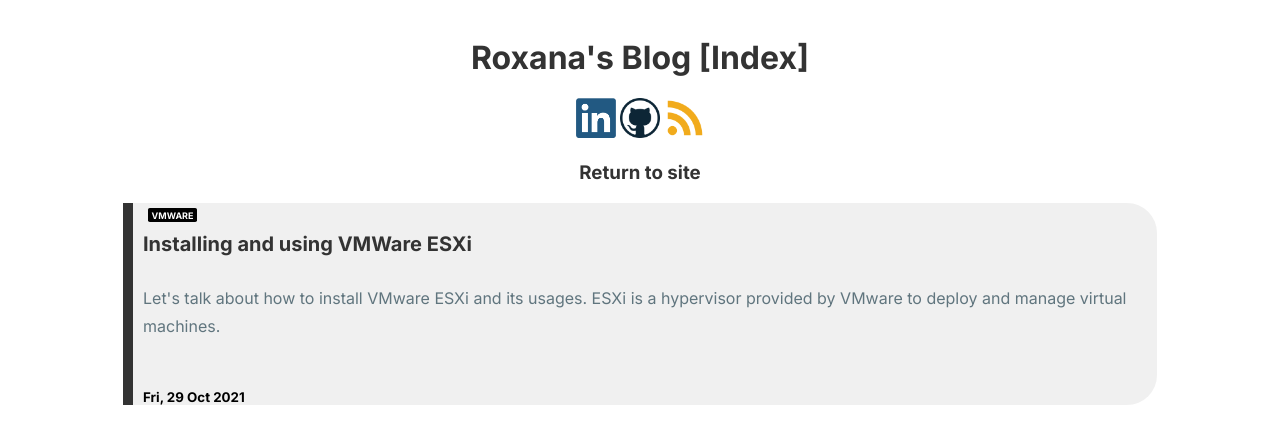
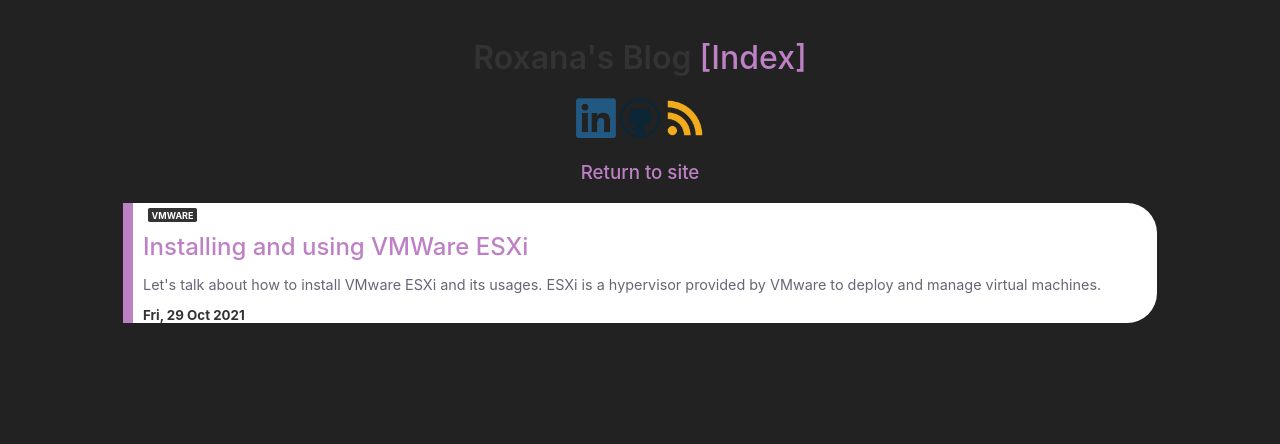
Before and after one commit to rlazoc/rlazoc.github.io, a plain HTML site: page blog.html in a window 1280 px wide. Drawn offline with Linux system fonts and the light colour scheme.

Commit message:
Update blog css

```diff
--- a/css/blog.css
+++ b/css/blog.css
@@ -1,91 +1,162 @@
-@import url("https://fonts.googleapis.com/css2?family=Inter:wght@300;400;500;700;800;900&display=swap");
-
-:root {
-  --body-font: "Inter", sans-serif;
-
-  --font-medium: 500;
-  --font-semi-bold: 600;
-}
-
 html {
   max-width: 1050px;
   margin-left: auto;
   margin-right: auto;
   margin-top: 30px;
+  color: #333;
   padding-bottom: 200px;
-  /* background-color: #f1f5ff; */
-  font-family: "Inter", sans-serif;
+  background-color: #335;
+}
+html {
+  max-width: 1050px;
+  margin-left: auto;
+  margin-right: auto;
+  margin-top: 30px;
+  color: #333;
+  padding-bottom: 200px;
+  background-color: #222;
+  font-family: -apple-system, BlinkMacSystemFont, "Segoe UI", Roboto, Oxygen,
+    Ubuntu, Cantarell, "Open Sans", "Helvetica Neue", sans-serif;
 }
 
 a {
-  color: #333;
-  text-decoration: none;
+  color: rgb(50, 58, 108);
 }
-
 a:hover {
-  /*   color: #7096ce; */
-  text-decoration: underline;
+  color: darkblue;
 }
 
 .entry {
-  border-left: 10px solid #333;
+  border-left: 10px solid rgb(102, 50, 108);
   padding: 0px 10px 0px 10px;
   border-radius: 0 30px 30px 0;
   margin-bottom: 20px;
-  background-color: rgb(196 195 195 / 0.25);
+  background-color: rgb(170 168 166 / 75%);
+  color: #333;
+}
+
+h1 {
+  color: #cac6bf;
+}
+
+.entry h2 {
+  margin: 5px auto 2px auto;
+}
+
+#index {
+  color: blueviolet;
+}
+
+#index li {
+  color: blueviolet;
+  margin-left: 2%;
+  font-weight: bold;
+}
+
+#index h2 {
+  color: darkcyan;
+}
+
+#index h3 {
+  color: royalblue;
+}
+
+#indiv {
+  background-color: #aaa;
+  color: #333;
+  padding: 4%;
+  border-radius: 10px;
+}
+
+a {
+  color: #be81c5;
+  font-weight: 500;
+  text-decoration: none;
+}
+a:hover {
+  color: #6b75b2;
+}
+
+.entry {
+  border-left: 10px solid #be81c5;
+  padding: 0px 10px 0px 10px;
+  border-radius: 0 30px 30px 0;
+  margin-bottom: 20px;
+  background-color: #fff;
+  color: #333;
 }
 
 h1 {
   color: #333;
-}
-
-h2 {
-  display: block;
-  margin-block-start: 1em;
-  margin-block-end: 1em;
-  margin-inline-start: 0px;
-  margin-inline-end: 0px;
-  font-size: 1.5em;
-  line-height: 1.7em;
-  max-width: 800px;
-  margin: 1.5em auto;
-  /* min-height: 10vh; */
+  font-weight: 600;
 }
 
 .entry h2 {
   margin: 5px auto 2px auto;
-  font-size: 20px;
-  /* text-shadow: 1px 1px 1px black; */
-  margin: 0;
-  text-transform: none;
-  font-family: "Inter", sans-serif;
-  z-index: 10;
-  color: #333;
 }
 
-#index h1 {
+#index {
+  color: blueviolet;
+}
+
+#index li {
+  color: blueviolet;
+  margin-left: 2%;
+  font-weight: bold;
+}
+
+#index h2 {
+  color: #ddd;
+}
+
+#index h3 {
+  color: royalblue;
+}
+
+#indiv {
+  background-color: #fff;
   color: #333;
+  padding: 4%;
+  border-radius: 10px;
 }
 
 p {
-  /* margin: 1.5em 0; */
-  display: block;
-  margin-block-start: 1em;
-  margin-block-end: 1em;
-  margin-inline-start: 0px;
-  margin-inline-end: 0px;
-  font-size: 1.25em;
-  line-height: 1.7em;
-  max-width: 800px;
-  margin: 1.5em auto;
-  min-height: 10vh;
+  font-size: 0.9em;
+}
+
+p#entry-desc {
+  color: #667;
+}
+
+.label {
+  display: inline-block;
+  border-radius: 0.2em;
+  font-size: 0.9em;
+  font-weight: 700;
+  margin: 0 0.4em;
+  padding: 0.2em 0.4em;
+  color: #fff;
+  text-transform: uppercase;
+  text-decoration: none !important;
+  background-color: #333;
+}
+
+::selection {
+  text-shadow: none;
+  background: #daf2fd;
+}
+
+#entry-heading a {
+  color: #333;
+  text-decoration: underline;
+}
+
+#entry-heading a:hover {
+  color: #be81c5;
 }
 
 #entry-desc {
-  margin: 1.5em auto;
-  font-size: var(--body-font);
-  max-width: none;
-  color: #60757e;
+  color: #667;
 }
 
 code {
@@ -140,49 +211,6 @@
   line-height: inherit;
 }
 
-#index {
-  color: #60757e;
-}
-
-#index li {
-  color: #999;
-  margin-left: 2%;
-  font-weight: bold;
-}
-
-#index h2 {
-  color: #333;
-}
-
-#index h3 {
-  color: #f0f7f4;
-}
-
-#indiv {
-  /* background-color: #0f172a; */
-  color: #333;
-  padding: 4%;
-  border-radius: 10px;
-}
-
-.label {
-  display: inline-block;
-  border-radius: 0.2em;
-  font-size: 0.9em;
-  font-weight: 600;
-  margin: 0 0.4em;
-  padding: 0.2em 0.4em;
-  color: white;
-  text-transform: uppercase;
-  text-decoration: none !important;
-  background-color: #010101;
-}
-
-::selection {
-  text-shadow: none;
-  background: #daf2fd;
-}
-
 .material-icons {
   color: #010101;
   cursor: pointer;
@@ -217,65 +245,6 @@
   /*     background: #505050 !important; */
 }
 
-/* pre[class*="language-"] {
-  position: relative;
-  overflow: visible;
-  border-radius: 5px;
-} */
-
-/* pre[class*="language-"] .copy {
-  content: "copy";
-  padding: 2px 10px 0;
-  position: absolute;
-  top: 0;
-  right: 0;
-  transform: translate(-10px, -90%);
-  border-top-left-radius: 5px;
-  border-top-right-radius: 5px;
-  color: white;
-  background: #272822;
-  cursor: pointer;
-  transition: all 200ms ease;
-} */
-
-/* pre[class*="language-"]:hover .copy {
-  transform: translate(-10px, -100%);
-}
-pre[class*="language-"]:hover .copy:hover {
-  color: gray;
-} */
-
-/* code {
-  overflow: scroll;
-} */
-
-.code-badge-pre {
-  position: relative;
-}
-
-.code-badge {
-  display: flex;
-  flex-direction: row;
-  white-space: normal;
-  background: transparent;
-  background: #fff;
-  color: #333;
-  font-size: 0.875em;
-  opacity: 0.5;
-  transition: opacity linear 0.5s;
-  border-radius: 0 0 0 7 px;
-  padding: 5 px 8 px 5 px 8 px;
-  position: absolute;
-  right: 0;
-  top: 0;
-}
-
-.code-badge-copy-icon {
-  font-size: 1.2em;
-  cursor: pointer;
-  padding: 0 7px;
-}
-
 .code-badge-copy-icon {
   background: url("../src/content_copy_black_24dp.svg");
   background-size: 100% 100%;
```
